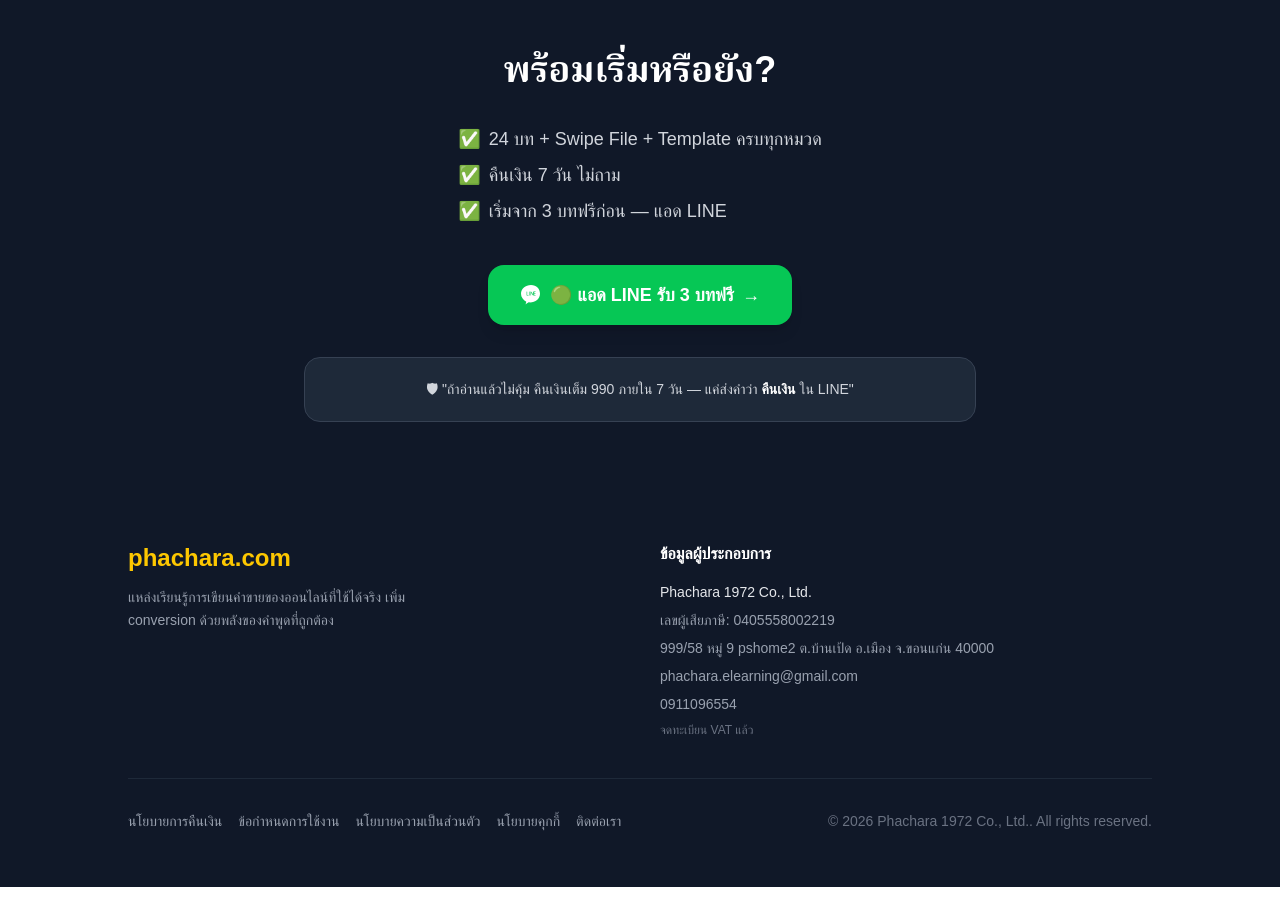
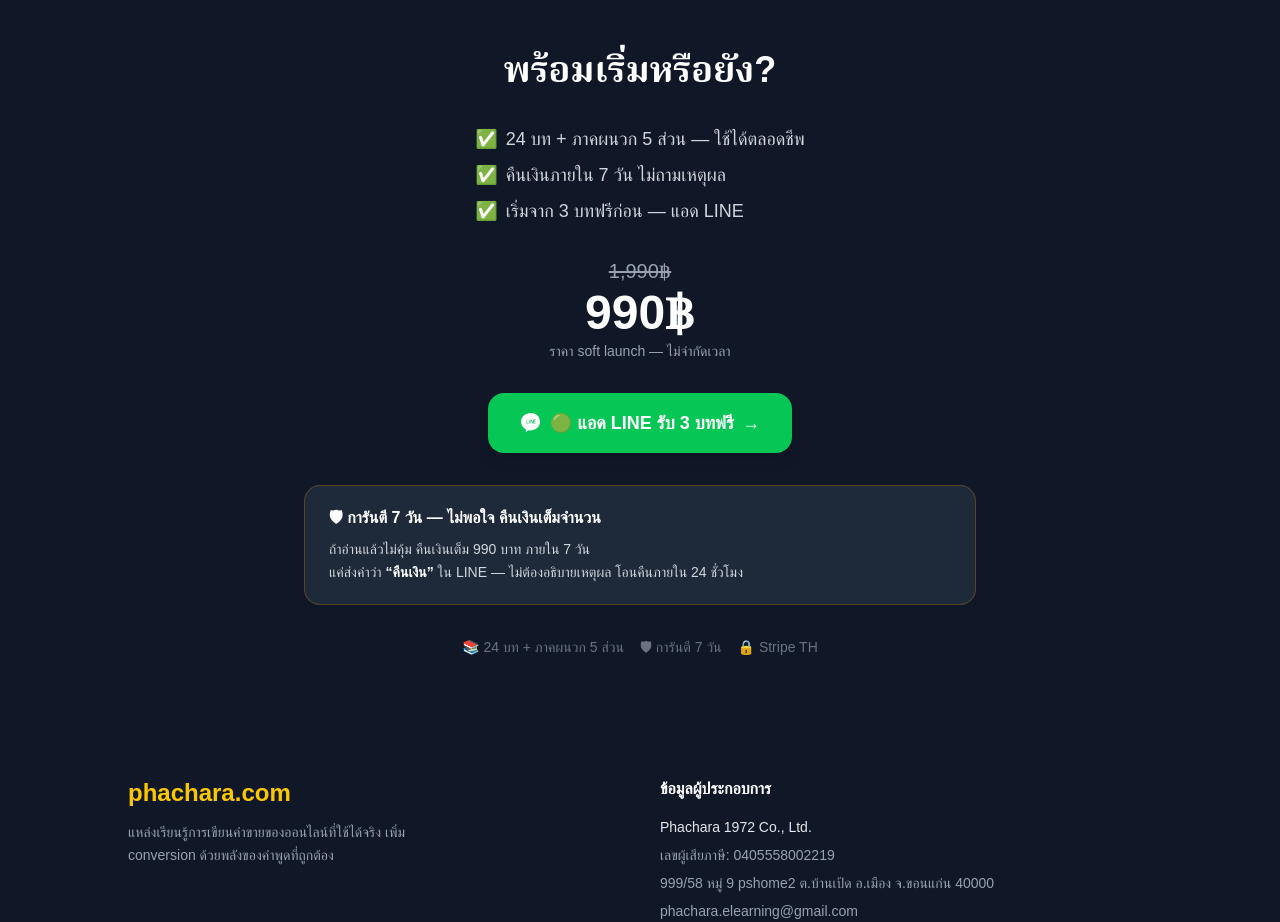
Before and after one commit to kittichon-git/phachara-landing, a Next.js app: page / in a window 1280 px wide. Shown: the part 5600-6522 px from the top of the page. Before the commit the page ends 6487 px from the top, so only its background shows below. Built offline with nearby package versions, Linux system fonts and the light colour scheme; no server answers.

Commit message:
feat(B27): S10 Final CTA + Guarantee — price block, updated recap + guarantee copy

```diff
--- a/components/sections/S9FinalCTA.tsx
+++ b/components/sections/S9FinalCTA.tsx
@@ -1,4 +1,5 @@
 import LineCTAButton from '@/components/LineCTAButton'
+import { COURSE } from '@/lib/constants'
 
 export default function S9FinalCTA() {
   return (
@@ -12,14 +13,14 @@ export default function S9FinalCTA() {
         </h2>
 
         {/* Recap */}
-        <ul className="text-gray-300 text-lg space-y-2 mb-10 text-left inline-block">
+        <ul className="text-gray-300 text-lg space-y-2 mb-8 text-left inline-block">
           <li className="flex items-center gap-2">
             <span className="text-[var(--line-green)]" aria-hidden="true">✅</span>
-            24 บท + Swipe File + Template ครบทุกหมวด
+            24 บท + ภาคผนวก 5 ส่วน — ใช้ได้ตลอดชีพ
           </li>
           <li className="flex items-center gap-2">
             <span className="text-[var(--line-green)]" aria-hidden="true">✅</span>
-            คืนเงิน 7 วัน ไม่ถาม
+            คืนเงินภายใน 7 วัน ไม่ถามเหตุผล
           </li>
           <li className="flex items-center gap-2">
             <span className="text-[var(--line-green)]" aria-hidden="true">✅</span>
@@ -27,20 +28,43 @@ export default function S9FinalCTA() {
           </li>
         </ul>
 
+        {/* Price block */}
+        <div className="mb-8">
+          <p className="text-gray-400 line-through text-xl mb-1">
+            {COURSE.anchorPrice.toLocaleString()}฿
+          </p>
+          <p className="text-white text-5xl font-black mb-1">
+            {COURSE.price.toLocaleString()}฿
+          </p>
+          <p className="text-gray-400 text-sm">ราคา soft launch — ไม่จำกัดเวลา</p>
+        </div>
+
         {/* Big CTA */}
         <div className="flex justify-center mb-8">
           <LineCTAButton
-            position="s9"
+            position="s10"
             label="🟢 แอด LINE รับ 3 บทฟรี"
             size="lg"
+            className="w-full sm:w-auto"
           />
         </div>
 
         {/* Guarantee box */}
-        <div className="bg-gray-800 border border-gray-700 rounded-2xl px-6 py-5 text-gray-300 text-sm leading-relaxed">
-          🛡 "ถ้าอ่านแล้วไม่คุ้ม คืนเงินเต็ม 990 ภายใน 7 วัน —
-          แค่ส่งคำว่า <strong className="text-white">คืนเงิน</strong> ใน LINE"
+        <div className="bg-gray-800 border border-yellow-600/30 rounded-2xl px-6 py-5 text-left mb-8">
+          <p className="text-white font-bold mb-2">🛡 การันตี 7 วัน — ไม่พอใจ คืนเงินเต็มจำนวน</p>
+          <p className="text-gray-300 text-sm leading-relaxed">
+            ถ้าอ่านแล้วไม่คุ้ม คืนเงินเต็ม {COURSE.price.toLocaleString()} บาท ภายใน 7 วัน
+            <br />
+            แค่ส่งคำว่า <strong className="text-white">&ldquo;คืนเงิน&rdquo;</strong> ใน LINE — ไม่ต้องอธิบายเหตุผล โอนคืนภายใน 24 ชั่วโมง
+          </p>
         </div>
+
+        {/* Trust footer */}
+        <p className="text-sm text-gray-500 flex flex-wrap justify-center gap-x-4 gap-y-1">
+          <span>📚 24 บท + ภาคผนวก 5 ส่วน</span>
+          <span>🛡 การันตี 7 วัน</span>
+          <span>🔒 Stripe TH</span>
+        </p>
       </div>
     </section>
   )
--- a/lib/constants.ts
+++ b/lib/constants.ts
@@ -29,7 +29,7 @@ export const INSTRUCTOR = {
 /** LINE OA deep link — append UTM per call-to-action position */
 const LINE_BASE = "https://lin.ee/049vlbwy"
 
-export type LinePosition = "hero" | "s3" | "s4" | "s5" | "s7" | "s9" | "sticky"
+export type LinePosition = "hero" | "s3" | "s4" | "s5" | "s7" | "s10" | "sticky"
 
 export function lineUrl(position: LinePosition): string {
   return `${LINE_BASE}?utm_source=sp&utm_medium=sp_${position}`
```
